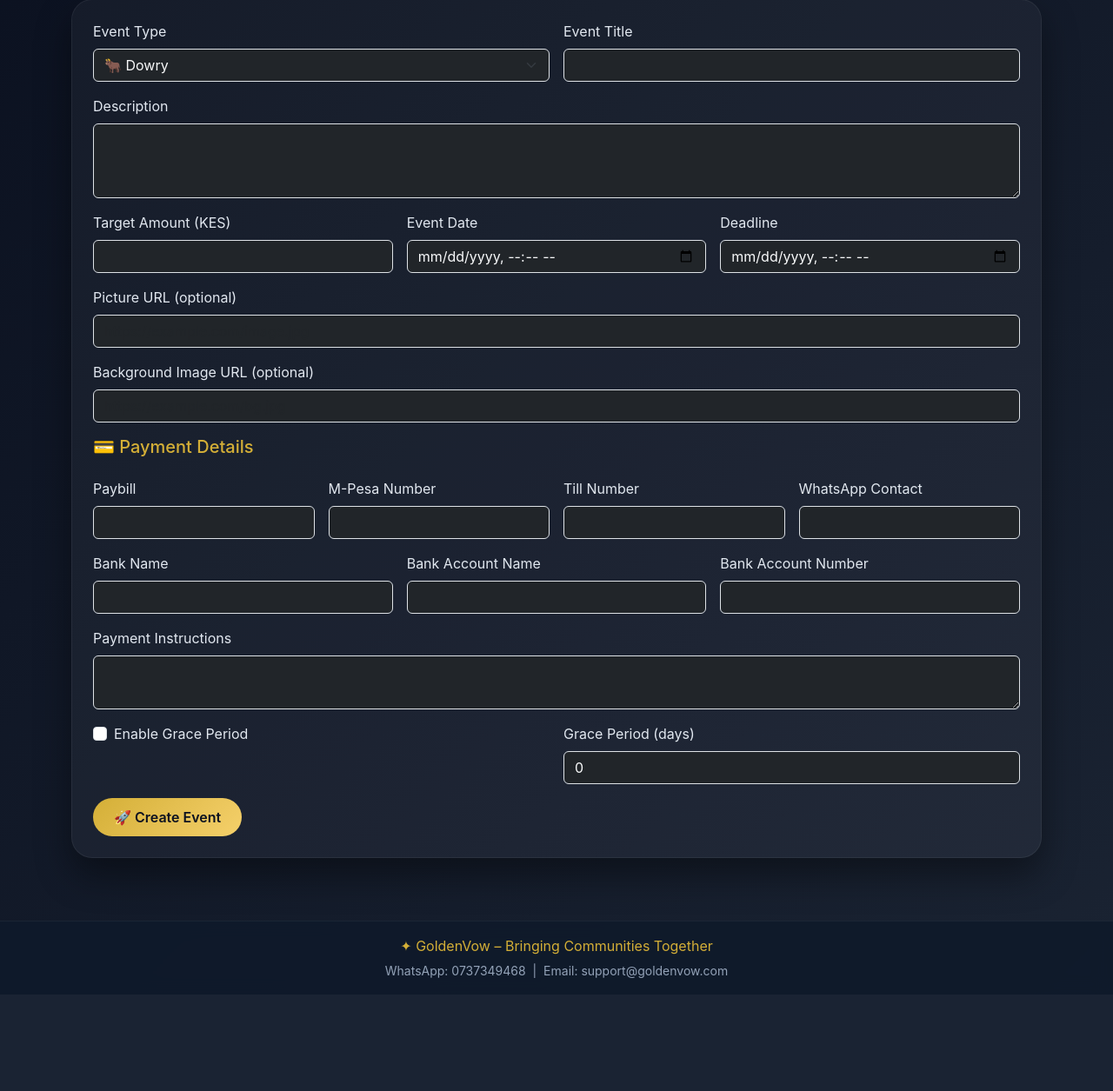
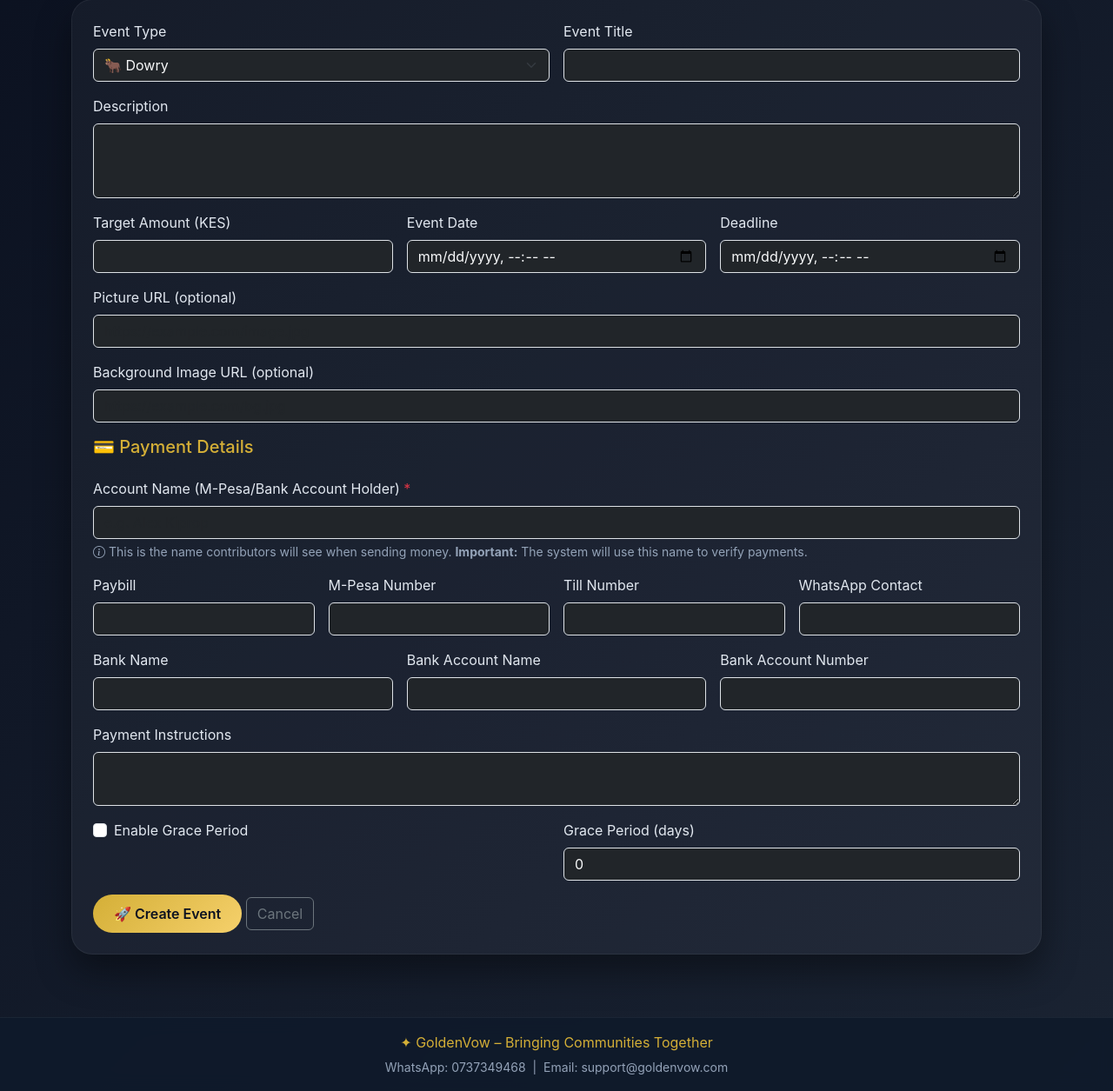
Before and after one commit to mafiayeng/goldenvow, a Flask app: template template/create_event.html in a window 1280 px wide. Shown: the part 153-1408 px from the top of the page at 87% size. Before the commit the page ends 1278 px from the top, so only its background shows below. Run offline with Flask 3, Linux system fonts and the light colour scheme; the template is opened without the code that fills it, so the values that code supplies are empty; some libraries are stand-ins or nearby versions.

Commit message:
Update create_event.html

```diff
--- a/template/create_event.html
+++ b/template/create_event.html
@@ -61,6 +61,17 @@
 
         <h5 class="golden-text mt-3">💳 Payment Details</h5>
 
+        <!-- ⭐ ACCOUNT NAME - MANDATORY ⭐ -->
+        <div class="col-md-12">
+            <label class="form-label">Account Name (M-Pesa/Bank Account Holder) <span class="text-danger">*</span></label>
+            <input type="text" name="account_name" class="form-control bg-dark text-light" placeholder="e.g. Alex Kiprop" required>
+            <div class="text-muted-light small mt-1">
+                <i class="bi bi-info-circle"></i>
+                This is the name contributors will see when sending money.
+                <strong>Important:</strong> The system will use this name to verify payments.
+            </div>
+        </div>
+
         <!-- Payment Methods -->
         <div class="col-md-3">
             <label class="form-label">Paybill</label>
@@ -114,6 +125,7 @@
         <!-- Submit -->
         <div class="col-12">
             <button type="submit" class="btn btn-gold">🚀 Create Event</button>
+            <a href="{{ url_for('dashboard') }}" class="btn btn-outline-secondary">Cancel</a>
         </div>
     </form>
 </div>
```
